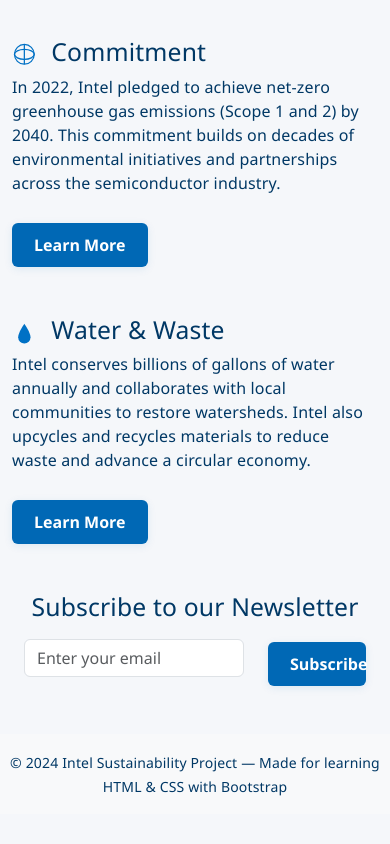
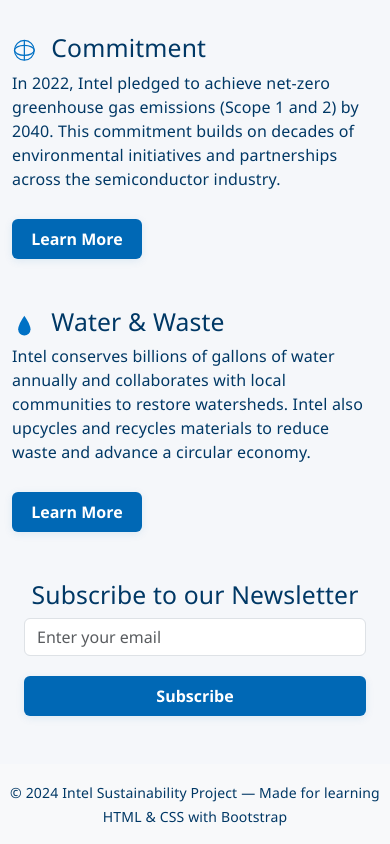
Before and after one commit to djravenell/03-prj-intel-localization, a plain HTML site: page index.html in a window 390 px wide. Shown: the part 5457-6301 px from the top of the page. Before the commit the page ends 6271 px from the top, so only its background shows below. Drawn offline with nearby package versions, Linux system fonts and the light colour scheme.

Commit message:
Improve newsletter form responsiveness and adjust button styling for better integration with Bootstrap

```diff
--- a/index.html
+++ b/index.html
@@ -253,12 +253,20 @@
       <!-- Inline Bootstrap newsletter form -->
       <form class="row justify-content-center align-items-center" style="max-width: 500px; margin: 0 auto;">
         <!-- Email input field (takes most of the width) -->
-        <div class="col-8">
+        <div class="col-md-8 col-12 mb-2 mb-md-0">
+          <!--
+            On small screens, col-12 makes the input full width and mb-2 adds space below.
+            On medium and up, col-8 keeps the input wide and removes bottom margin.
+          -->
           <label for="newsletter-email" class="form-label visually-hidden">Email address</label>
           <input type="email" class="form-control" id="newsletter-email" placeholder="Enter your email" required>
         </div>
         <!-- Submit button (next to input) -->
-        <div class="col-4">
+        <div class="col-md-4 col-12">
+          <!--
+            On small screens, col-12 makes the button full width below the input.
+            On medium and up, col-4 keeps the button next to the input.
+          -->
           <!-- Use the same class as the Learn More buttons for consistent styling -->
           <button type="submit" class="learn-more-btn w-100">Subscribe</button>
         </div>
--- a/style.css
+++ b/style.css
@@ -227,14 +227,20 @@
   color: #fff;
   border: none;
   border-radius: 6px;
-  padding: 10px 22px;
+  /* Remove fixed padding so Bootstrap's .w-100 and .form-control work well */
+  padding: 0.5em 1.2em; /* Use relative units for better scaling */
   font-size: 1em;
   font-weight: 600;
   margin-top: 12px;
   cursor: pointer;
   transition: background 0.2s;
-  /* Add a subtle box-shadow for a modern look */
   box-shadow: 0 2px 8px rgba(0,104,181,0.10);
+  /* Let Bootstrap control width and height for form buttons */
+}
+
+/* Only add margin-top if not inside a form row */
+.learn-more-btn:not(.w-100) {
+  margin-top: 12px;
 }
 
 .learn-more-btn:hover,
```
